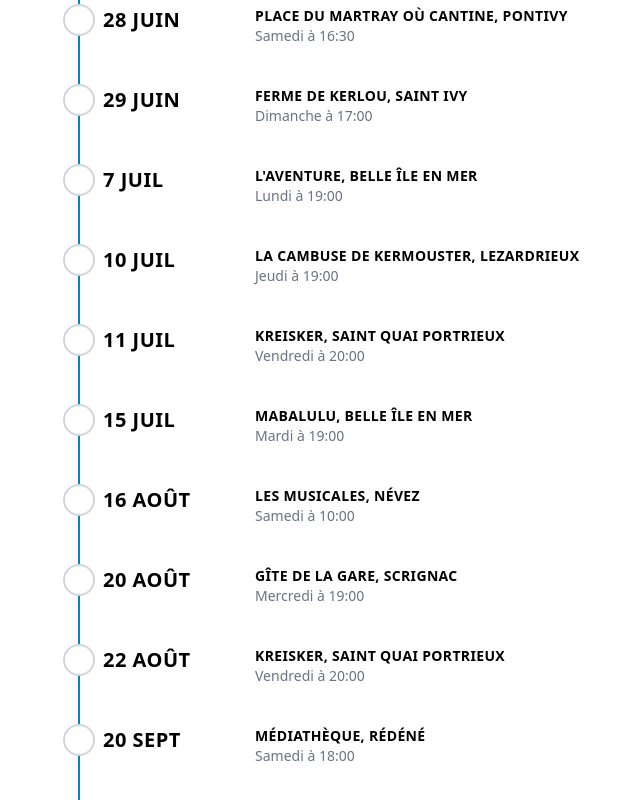
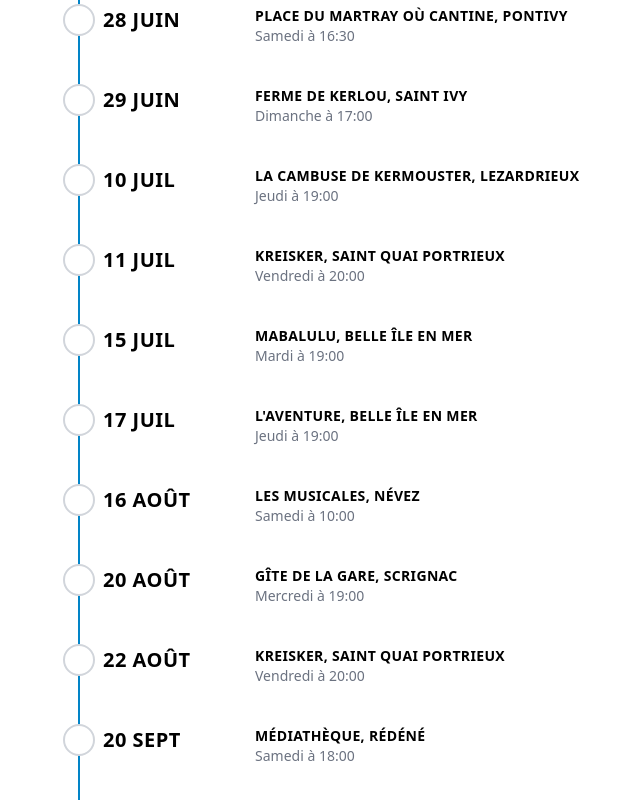
Before and after one commit to AlexandreKempf/en-tete-a-texte, a SvelteKit app: page /concerts in a window 1280 px wide. Shown: the part 866-1666 px from the top of the page, without its empty margins (577-1217 px from the left). Built offline with nearby package versions, Linux system fonts and the light colour scheme.

Commit message:
Update concerts.js

```diff
--- a/src/routes/concerts.js
+++ b/src/routes/concerts.js
@@ -445,7 +445,7 @@ export const concerts = [
     },
 
     {
-        date: new Date(2025, 6, 7, 19, 0),
+        date: new Date(2025, 6, 17, 19, 0),
         place: 'L\'aventure, Belle île en mer'
     },
 
```
